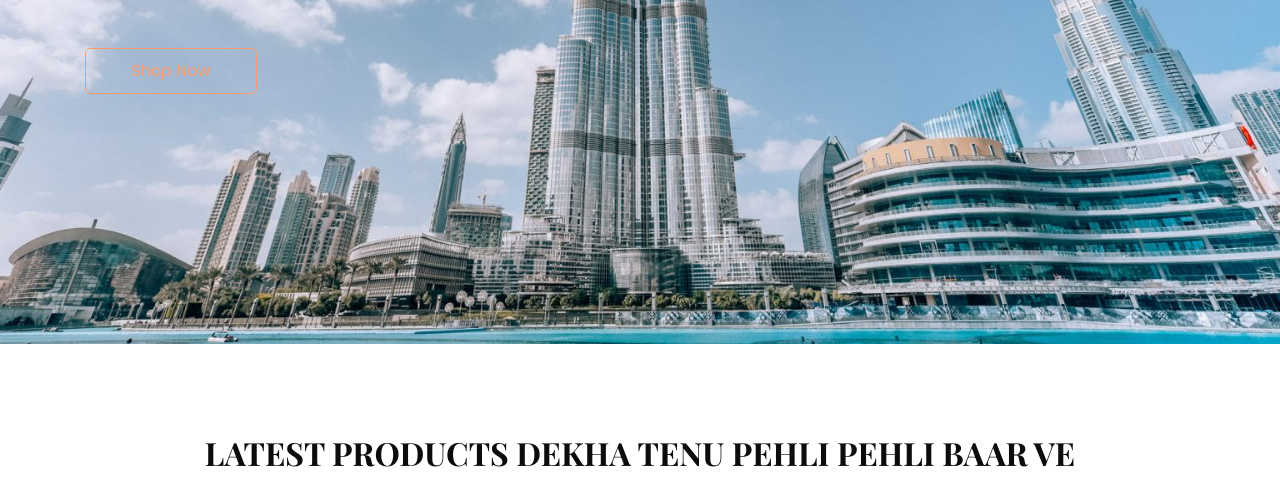
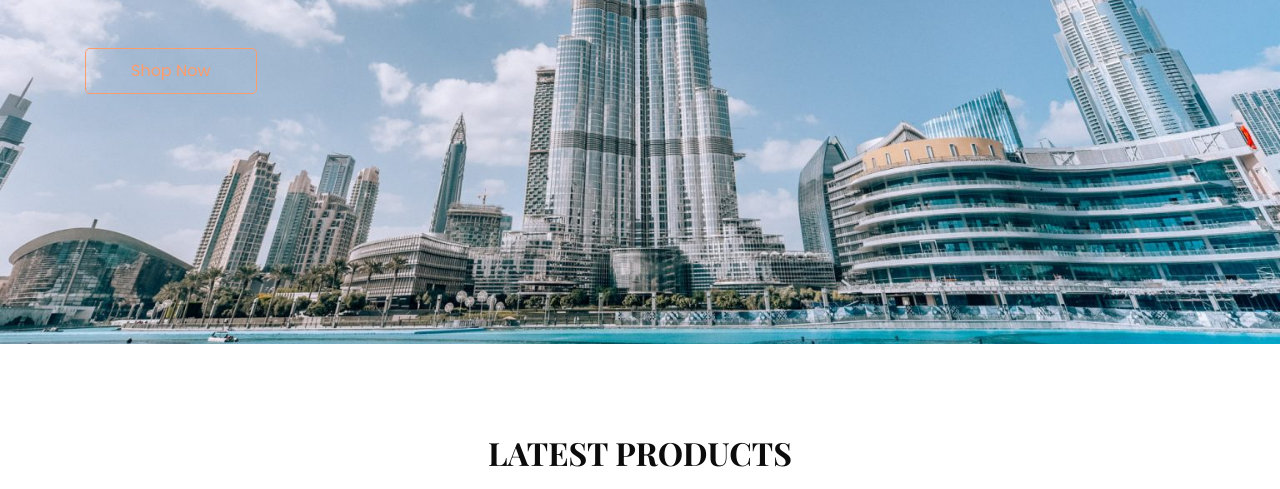
Before and after one commit to tejasva-baghel/static-web-code, a plain HTML site: page index.html in a window 1280 px wide. Shown: the part 456-945 px from the top of the page. Drawn offline with nearby package versions, Linux system fonts and the light colour scheme.

Commit message:
update1-new1

```diff
--- a/index.html
+++ b/index.html
@@ -95,7 +95,7 @@
     <div class="container">
       <div class="heading_container heading_center">
         <h2>
-          Latest Products dekha tenu pehli pehli baar ve
+          Latest Products
 	</h2>
       </div>
       <div class="row">
```
